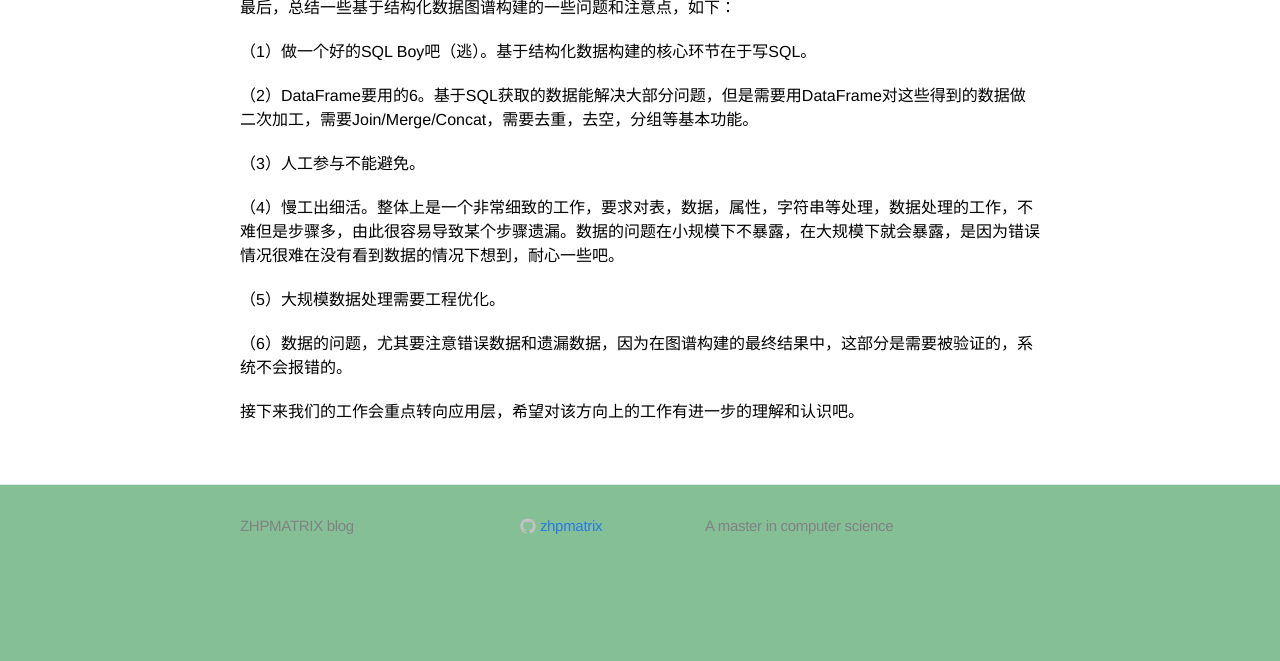
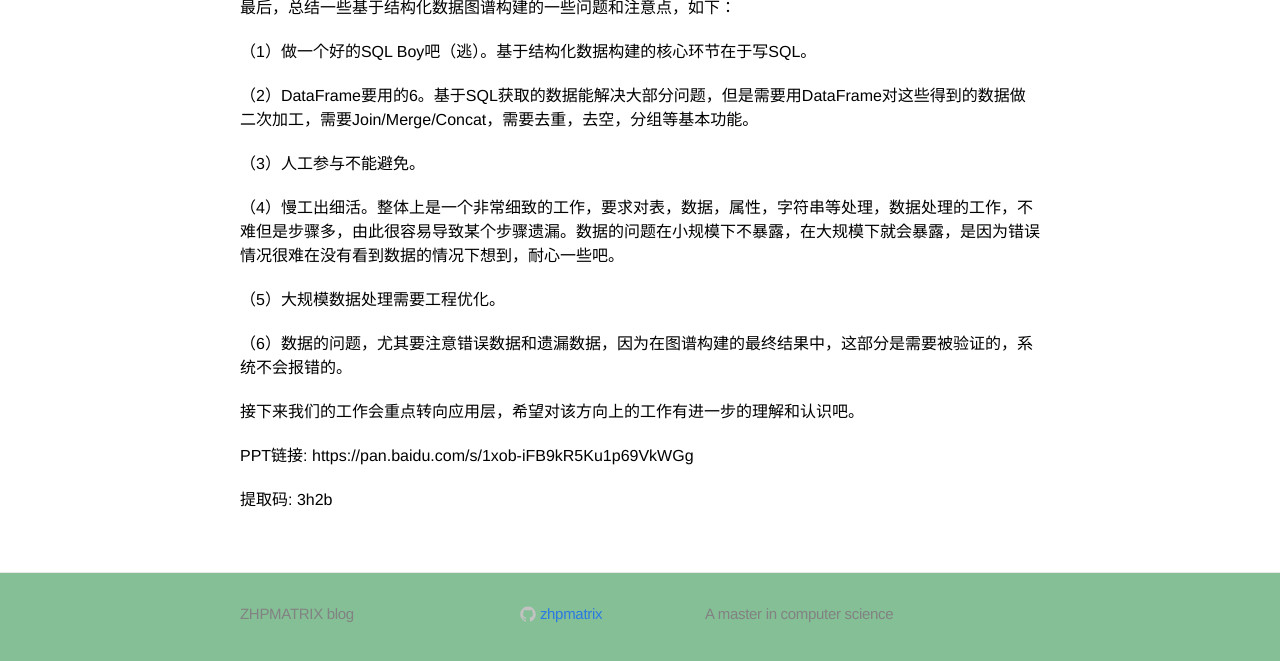
Before and after one commit to zhpmatrix/zhpmatrix.github.io, a Jekyll site: the page built from _posts/2020-12-19-graph-learning-share.md, in a window 1280 px wide and 900 px high, scrolled down 9910 px, cut to the strip 230-891 px from the top of the window. Built offline with Jekyll 4.4.1, drawn with Linux system fonts in a browser that asks for light colours; comment, search, counter and statistics services are not loaded; before the commit the page ends 10722 px from its top, so only the background shows below that.

Commit message:
添加下载链接

```diff
--- a/_posts/2020-12-19-graph-learning-share.md
+++ b/_posts/2020-12-19-graph-learning-share.md
@@ -80,3 +80,7 @@ mathjax: true
 （6）数据的问题，尤其要注意错误数据和遗漏数据，因为在图谱构建的最终结果中，这部分是需要被验证的，系统不会报错的。
 
 接下来我们的工作会重点转向应用层，希望对该方向上的工作有进一步的理解和认识吧。
+
+PPT链接: https://pan.baidu.com/s/1xob-iFB9kR5Ku1p69VkWGg
+
+提取码: 3h2b
```
